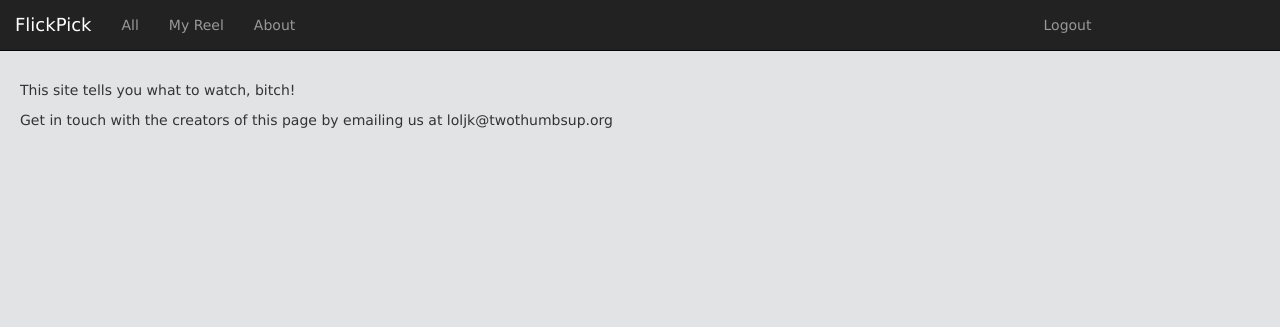
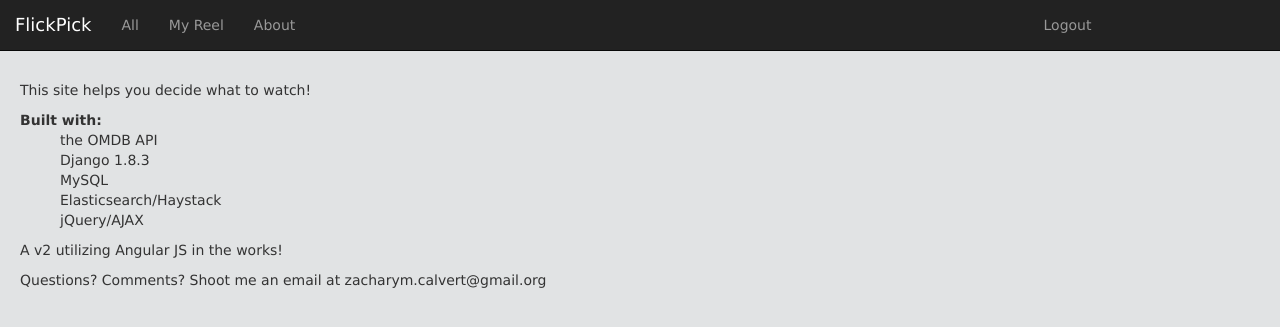
Before and after one commit to zachcalvert/flickpick-project, a Django app: page /about/ in a window 1280 px wide. Shown: the top 327 px of the page. Run offline with Django 3.2, Linux system fonts and the light colour scheme; a user stored in the database is signed in; data comes from the database, SQL or seed files in the repository; parts of the project's set-up code (start-up, migrations or seed data) failed here and were passed over; some libraries are stand-ins or nearby versions.

Commit message:
rate-it text updates, about page revamp, float logout left on resize

```diff
--- a/flickpick/pages/templates/pages/page.html
+++ b/flickpick/pages/templates/pages/page.html
@@ -72,7 +72,7 @@
       $('.seen-it-link').click(function() {
           var movie_id = $(this).parent().parent().attr('id');
           addSeenMovie(movie_id);
-          $( ".seen-it" ).replaceWith('<div class="rate-it"><a class="rate-it-link" href="javascript:;"></a></div>' );
+          $( ".seen-it" ).replaceWith('<div class="rating-text">Rate it!</div><div class="rate-it"><a class="rate-it-link" href="javascript:;"></a></div>' );
           $('.rate-it').raty({
             cancel    : false,
             half      : true,
--- a/flickpick/pages/templates/pages/user_reel.html
+++ b/flickpick/pages/templates/pages/user_reel.html
@@ -25,13 +25,13 @@
                             <p class="movie-title">{{ movie.title|safe }} - ({{ movie.year }})</p>
                         {% endif %}
 
-                        {% if movie.id|has_rating %}
-                            {% with movie.id|get_rating as rating %}
+                        {% if movie.id|has_rating:request.user %}
+                            {% with movie.id|get_rating:request.user as rating %}
                                 <div class="rate-it" data-score="{{ rating }}">
                                     <a class="seen-it-link" href="javascript:;"></a>
                                 </div>
                             {% endwith %}
-                        {% elif movie.id|has_been_seen %}
+                        {% elif movie.id|has_been_seen:request.user %}
                             <div class="rate-it">
                                 <a class="seen-it-link" href="javascript:;"></a>
                             </div>
--- a/flickpick/static/css/flickpick.css
+++ b/flickpick/static/css/flickpick.css
@@ -132,3 +132,12 @@ ul {
     text-decoration: none;
     color: #DDD;
 }
+
+/* ----------- Mobile movie profile ----------- */
+@media screen and (max-width: 767px) {
+
+    #logout {
+        float:none;
+    }
+
+}
--- a/flickpick/templates/about.html
+++ b/flickpick/templates/about.html
@@ -7,6 +7,18 @@
 {% block page_title %}{% endblock %}
 
 {% block content %}
-	<p>This site tells you what to watch, bitch!</p>
-	<p>Get in touch with the creators of this page by emailing us at loljk@twothumbsup.org</p>
+	<p>This site helps you decide what to watch!</p>
+
+	<strong>Built with:</strong>
+	<ul>
+		<li>the OMDB API</li>
+		<li>Django 1.8.3</li>
+		<li>MySQL</li>
+		<li>Elasticsearch/Haystack</li>
+		<li>jQuery/AJAX</li>
+	</ul>
+
+	<p>A v2 utilizing Angular JS in the works!<p>
+
+	<p>Questions? Comments? Shoot me an email at zacharym.calvert@gmail.org</p>
 {% endblock %}
```
Also changed, not shown: flickpick/pages/templates/widgets/items/movie.html (+9 -3 lines).
